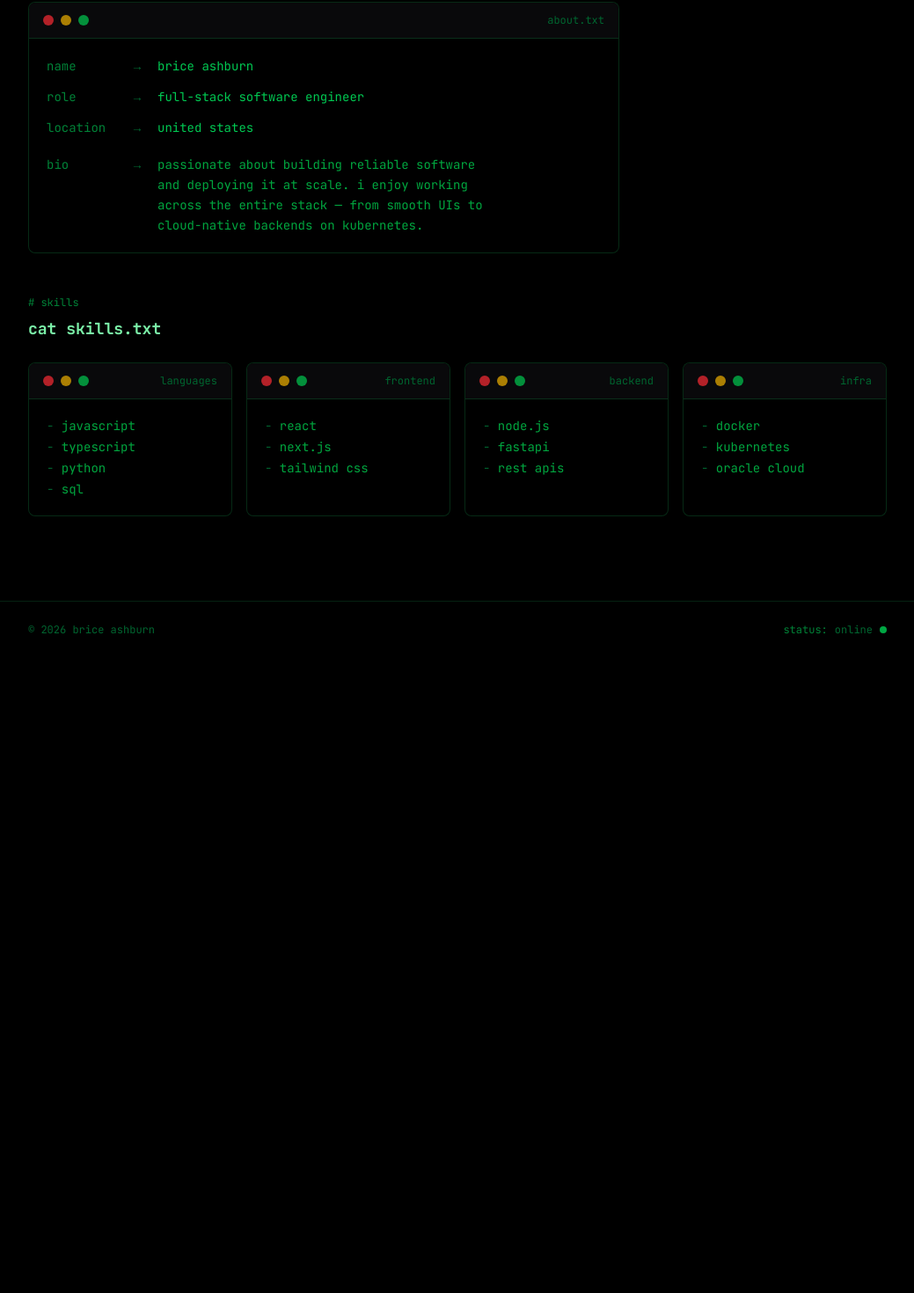
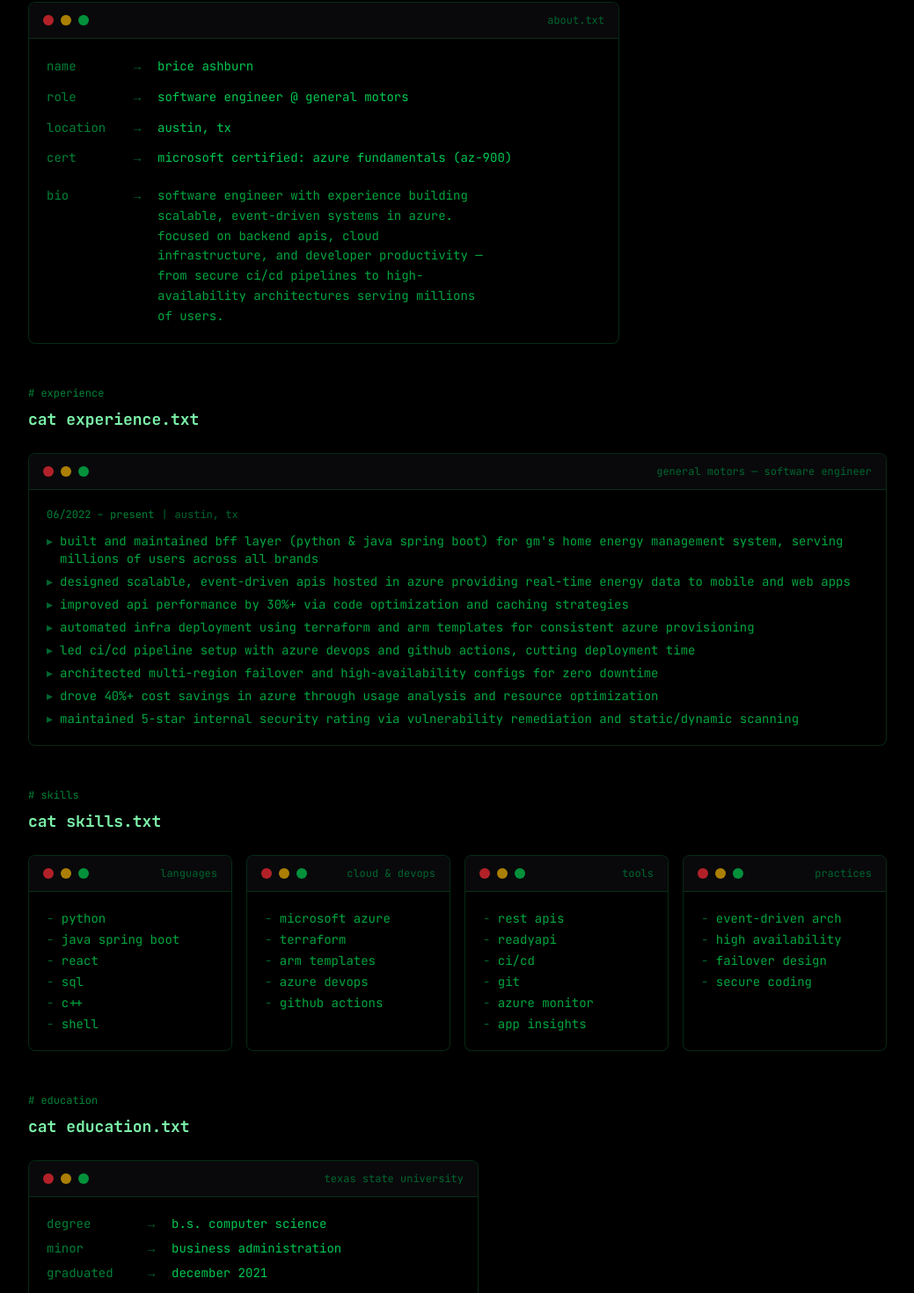
Before and after one commit to briceashburn/oke-fullstack, a Next.js app in the folder frontend/: page /about in a window 1280 px wide. Shown: the part 214-1684 px from the top of the page at 88% size, without its empty margins (120-1159 px from the left). Before the commit the page ends 962 px from the top, so only its background shows below. Built offline with nearby package versions, Linux system fonts and the light colour scheme.

Commit message:
feat: update About and Contact pages with enhanced metadata, skills, and experience details

```diff
--- a/frontend/app/about/page.jsx
+++ b/frontend/app/about/page.jsx
@@ -4,20 +4,39 @@ import TerminalWindow from "../components/TerminalWindow";
 
 export const metadata = {
   title: "About",
-  description: "Learn about Brice Ashburn — full-stack software engineer specializing in Next.js, Python, Kubernetes, and Oracle Cloud.",
+  description: "Learn about Brice Ashburn — software engineer at General Motors specializing in Python, Java Spring Boot, Azure, and cloud-native architecture.",
   alternates: { canonical: "https://briceashburn.com/about" },
   openGraph: {
     title: "About | Brice Ashburn",
-    description: "Learn about Brice Ashburn — full-stack software engineer specializing in Next.js, Python, Kubernetes, and Oracle Cloud.",
+    description: "Learn about Brice Ashburn — software engineer at General Motors specializing in Python, Java Spring Boot, Azure, and cloud-native architecture.",
     url: "https://briceashburn.com/about",
   },
 };
 
 const SKILLS = [
-  { label: "languages", items: ["javascript", "typescript", "python", "sql"] },
-  { label: "frontend", items: ["react", "next.js", "tailwind css"] },
-  { label: "backend", items: ["node.js", "fastapi", "rest apis"] },
-  { label: "infra", items: ["docker", "kubernetes", "oracle cloud"] },
+  { label: "languages", items: ["python", "java spring boot", "react", "sql", "c++", "shell"] },
+  { label: "cloud & devops", items: ["microsoft azure", "terraform", "arm templates", "azure devops", "github actions"] },
+  { label: "tools", items: ["rest apis", "readyapi", "ci/cd", "git", "azure monitor", "app insights"] },
+  { label: "practices", items: ["event-driven arch", "high availability", "failover design", "secure coding"] },
+];
+
+const EXPERIENCE = [
+  {
+    title: "software engineer",
+    company: "general motors",
+    period: "06/2022 – present",
+    location: "austin, tx",
+    highlights: [
+      "built and maintained bff layer (python & java spring boot) for gm's home energy management system, serving millions of users across all brands",
+      "designed scalable, event-driven apis hosted in azure providing real-time energy data to mobile and web apps",
+      "improved api performance by 30%+ via code optimization and caching strategies",
+      "automated infra deployment using terraform and arm templates for consistent azure provisioning",
+      "led ci/cd pipeline setup with azure devops and github actions, cutting deployment time",
+      "architected multi-region failover and high-availability configs for zero downtime",
+      "drove 40%+ cost savings in azure through usage analysis and resource optimization",
+      "maintained 5-star internal security rating via vulnerability remediation and static/dynamic scanning",
+    ],
+  },
 ];
 
 export default function AboutPage() {
@@ -38,28 +57,55 @@ export default function AboutPage() {
             <div className="flex gap-4">
               <span className="text-green-700 w-20 shrink-0">role</span>
               <span className="text-green-800">→</span>
-              <span className="text-green-500">full-stack software engineer</span>
+              <span className="text-green-500">software engineer @ general motors</span>
             </div>
             <div className="flex gap-4">
               <span className="text-green-700 w-20 shrink-0">location</span>
               <span className="text-green-800">→</span>
-              <span className="text-green-500">united states</span>
+              <span className="text-green-500">austin, tx</span>
+            </div>
+            <div className="flex gap-4">
+              <span className="text-green-700 w-20 shrink-0">cert</span>
+              <span className="text-green-800">→</span>
+              <span className="text-green-500">microsoft certified: azure fundamentals (az-900)</span>
             </div>
             <div className="flex gap-4 pt-2">
               <span className="text-green-700 w-20 shrink-0">bio</span>
               <span className="text-green-800">→</span>
               <span className="text-green-600 max-w-sm">
-                passionate about building reliable software and deploying it at
-                scale. i enjoy working across the entire stack — from smooth UIs
-                to cloud-native backends on kubernetes.
+                software engineer with experience building scalable, event-driven systems in azure.
+                focused on backend apis, cloud infrastructure, and developer productivity — from
+                secure ci/cd pipelines to high-availability architectures serving millions of users.
               </span>
             </div>
           </div>
         </TerminalWindow>
 
+        <p className="mb-2 text-xs text-green-700"># experience</p>
+        <h2 className="mb-6 text-lg font-bold text-green-300">cat experience.txt</h2>
+        <div className="mb-12 space-y-6">
+          {EXPERIENCE.map((job) => (
+            <TerminalWindow key={job.company} title={`${job.company} — ${job.title}`}>
+              <div className="text-xs text-green-800 mb-3">
+                <span className="text-green-700">{job.period}</span>
+                <span className="mx-2">|</span>
+                <span>{job.location}</span>
+              </div>
+              <ul className="space-y-1.5">
+                {job.highlights.map((h, i) => (
+                  <li key={i} className="text-sm text-green-600 flex gap-2">
+                    <span className="text-green-800 shrink-0">▸</span>
+                    <span>{h}</span>
+                  </li>
+                ))}
+              </ul>
+            </TerminalWindow>
+          ))}
+        </div>
+
         <p className="mb-2 text-xs text-green-700"># skills</p>
         <h2 className="mb-6 text-lg font-bold text-green-300">cat skills.txt</h2>
-        <div className="grid gap-4 sm:grid-cols-2 lg:grid-cols-4">
+        <div className="grid gap-4 sm:grid-cols-2 lg:grid-cols-4 mb-12">
           {SKILLS.map((group) => (
             <TerminalWindow key={group.label} title={group.label}>
               <ul className="space-y-1">
@@ -73,6 +119,28 @@ export default function AboutPage() {
             </TerminalWindow>
           ))}
         </div>
+
+        <p className="mb-2 text-xs text-green-700"># education</p>
+        <h2 className="mb-6 text-lg font-bold text-green-300">cat education.txt</h2>
+        <TerminalWindow title="texas state university" className="max-w-lg">
+          <div className="space-y-2 text-sm">
+            <div className="flex gap-4">
+              <span className="text-green-700 w-24 shrink-0">degree</span>
+              <span className="text-green-800">→</span>
+              <span className="text-green-500">b.s. computer science</span>
+            </div>
+            <div className="flex gap-4">
+              <span className="text-green-700 w-24 shrink-0">minor</span>
+              <span className="text-green-800">→</span>
+              <span className="text-green-500">business administration</span>
+            </div>
+            <div className="flex gap-4">
+              <span className="text-green-700 w-24 shrink-0">graduated</span>
+              <span className="text-green-800">→</span>
+              <span className="text-green-500">december 2021</span>
+            </div>
+          </div>
+        </TerminalWindow>
       </main>
       <Footer />
     </div>
--- a/frontend/app/contact/page.jsx
+++ b/frontend/app/contact/page.jsx
@@ -20,9 +20,19 @@ const LINKS = [
     href: "mailto:briceashburn@hotmail.com",
   },
   {
+    label: "linkedin",
+    value: "linkedin.com/in/brice-ashburn",
+    href: "https://linkedin.com/in/brice-ashburn",
+  },
+  {
     label: "github",
     value: "github.com/briceashburn",
     href: "https://github.com/briceashburn",
+  },
+  {
+    label: "phone",
+    value: "(832) 696-1902",
+    href: "tel:+18326961902",
   },
 ];
 
--- a/frontend/app/page.jsx
+++ b/frontend/app/page.jsx
@@ -6,16 +6,19 @@ import TypewriterText from "./components/TypewriterText";
 
 const TERMINAL_LINES = [
   { type: "command", text: "whoami" },
-  { type: "output", text: "brice ashburn — full-stack software engineer" },
+  { type: "output", text: "brice ashburn — software engineer" },
   { type: "blank" },
   { type: "command", text: "cat skills.txt" },
-  { type: "output", text: "languages  →  javascript, python, sql" },
-  { type: "output", text: "cloud      →  kubernetes, oracle cloud, docker" },
-  { type: "output", text: "frontend   →  react, next.js, tailwind css" },
-  { type: "output", text: "backend    →  fastapi, node.js, rest apis" },
+  { type: "output", text: "languages  →  python, java, react, sql, c++, shell" },
+  { type: "output", text: "cloud      →  microsoft azure, terraform, arm templates" },
+  { type: "output", text: "devops     →  azure devops, github actions, ci/cd" },
+  { type: "output", text: "practices  →  rest apis, event-driven arch, high availability" },
+  { type: "blank" },
+  { type: "command", text: "cat experience.txt" },
+  { type: "output", text: "general motors — software engineer, 2022 – present" },
   { type: "blank" },
   { type: "command", text: "uptime" },
-  { type: "output", text: "available for new projects" },
+  { type: "output", text: "austin, tx — open to new opportunities" },
 ];
 
 export default function HomePage() {
```
